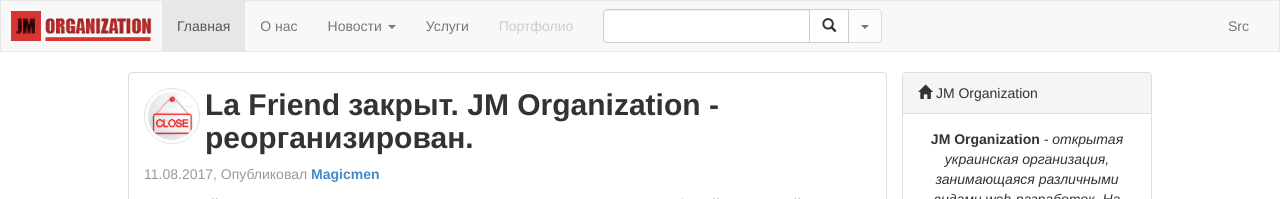
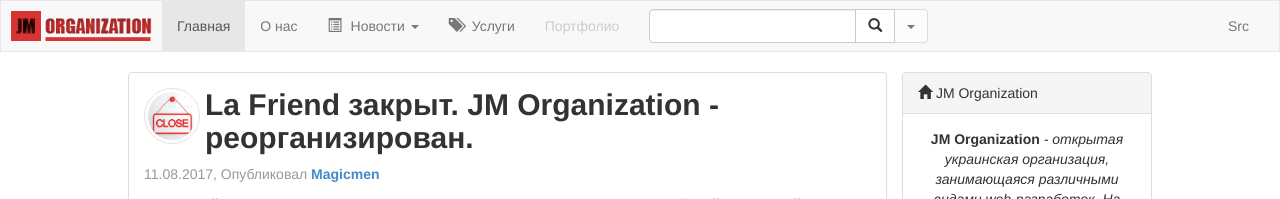
Before and after one commit to jm-organization/jm-organization.github.io, a Jekyll site: the page built from index.html, in a window 1280 px wide. Shown: the top 199 px of the page. Built offline with Jekyll 4.4.1, drawn with Linux system fonts in a browser that asks for light colours; the list of posts is cut into pages by our own code.

Commit message:
Update view

```diff
--- a/_includes/jm_navigation.html
+++ b/_includes/jm_navigation.html
@@ -6,9 +6,9 @@
 </li>
 
 <li class="dropdown{% if page.url contains '/posts'%} active{% endif %}{% if page.url contains '/archive' %} active{% endif %}">
-	<a href="#" class="dropdown-toggle" data-toggle="dropdown">Новости <b class="caret"></b></a>
+	<a href="#" class="dropdown-toggle" data-toggle="dropdown"><span class="glyphicon glyphicon-list-alt" style="padding-right: 9px;"></span>Новости <b class="caret"></b></a>
 	<ul class="dropdown-menu">
-		<li role="presentation" class="dropdown-header"><span class="glyphicon glyphicon-star"></span> Важные новости</li>
+		<li role="presentation" class="dropdown-header"><span class="glyphicon glyphicon-pushpin"></span> Важные новости</li>
 		{% for post in site.posts %}
 		{% if post.published and post.fixed%}
 		<li style="max-width: 231px;" data-toggle="tooltip" data-placement="left" title="{{ post.title }}">
@@ -21,7 +21,7 @@
 
 
 <li{% if page.url contains '/services' %} class="active"{% endif %}>
-	<a href="/services" onclick="return false">Услуги</a>
+	<a href="/services" onclick="return false"><span class="glyphicon glyphicon-tags" style="padding-right: 9px;"></span>Услуги</a>
 </li>
 
 <li class="disabled{% if page.url contains '/portfolio' %} active{% endif %}">
--- a/about/index.html
+++ b/about/index.html
@@ -96,7 +96,7 @@
             Помимо тех сотрудников, которые у нас есть, нам нужны люди, которые имеют навыки в таких специальностях:
         </p>
         <ul>
-            <li><b>Front-end разработчик</b><span> - разработчик клиентской части web-приложения</span></li>
+            <li class="bg-warning text-warning"><b>Front-end разработчик</b><span> - разработчик клиентской части web-приложения</span><span class="glyphicon glyphicon-warning-sign" style="float: right"  data-toggle="tooltip" data-placement="top" title="Высокий приоритет потребности"></span></li>
             <li><b>Рекламщик</b><span> - человек, который будет заниматься рекламой и продвижением компании.</span></li>
             <li><b style="border-bottom: 1px dotted #999;" data-toggle="tooltip" data-placement="top" title="Должность занята, но набор на неё продолжается">Системный администратор</b><span class="text-muted"> - требуется навыки работы с клиентами в вопросах поддержки, а также настройки серверов и серверногог ПО</span></li>
         </ul>
--- a/index.html
+++ b/index.html
@@ -6,8 +6,11 @@
 <div class="jm-news-found">
     <div class="panel panel-default">
         <div class="panel-heading">
-            <div class="jm-results" style="display: none">Найдено {records} из {all-records}:</div>
-            <div class="jm-no-results">Ничего не найдено</div>
+            <div class="jm-layout-results" style="display: none">
+                <div id="is-result">Найдено {records} из {all-records}:</div>
+                <div id="no-result">Ничего не найдено</div>
+            </div>
+            <div class="jm-result"></div>
             <div class="jm-close"><span class="close" onclick="$('.jm-news-found').hide();">&times;</span></div>
         </div>
 
```
